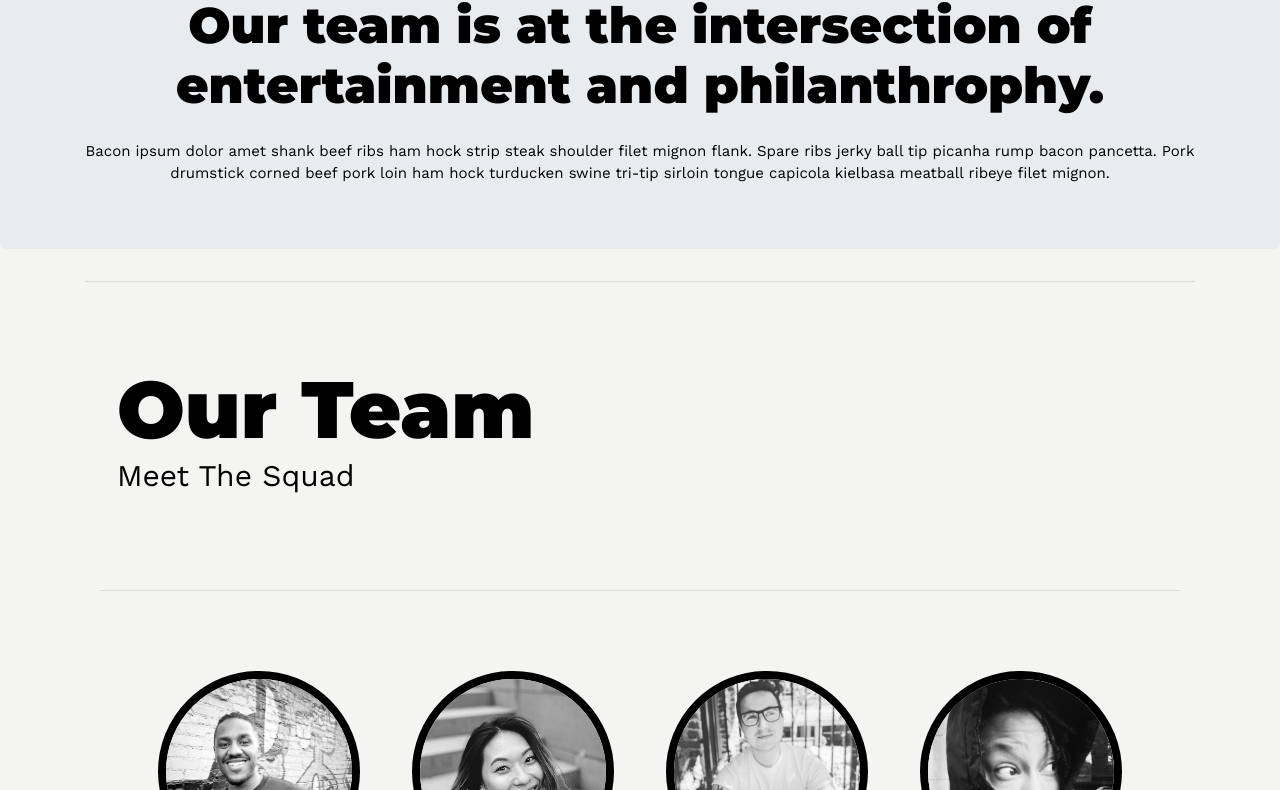
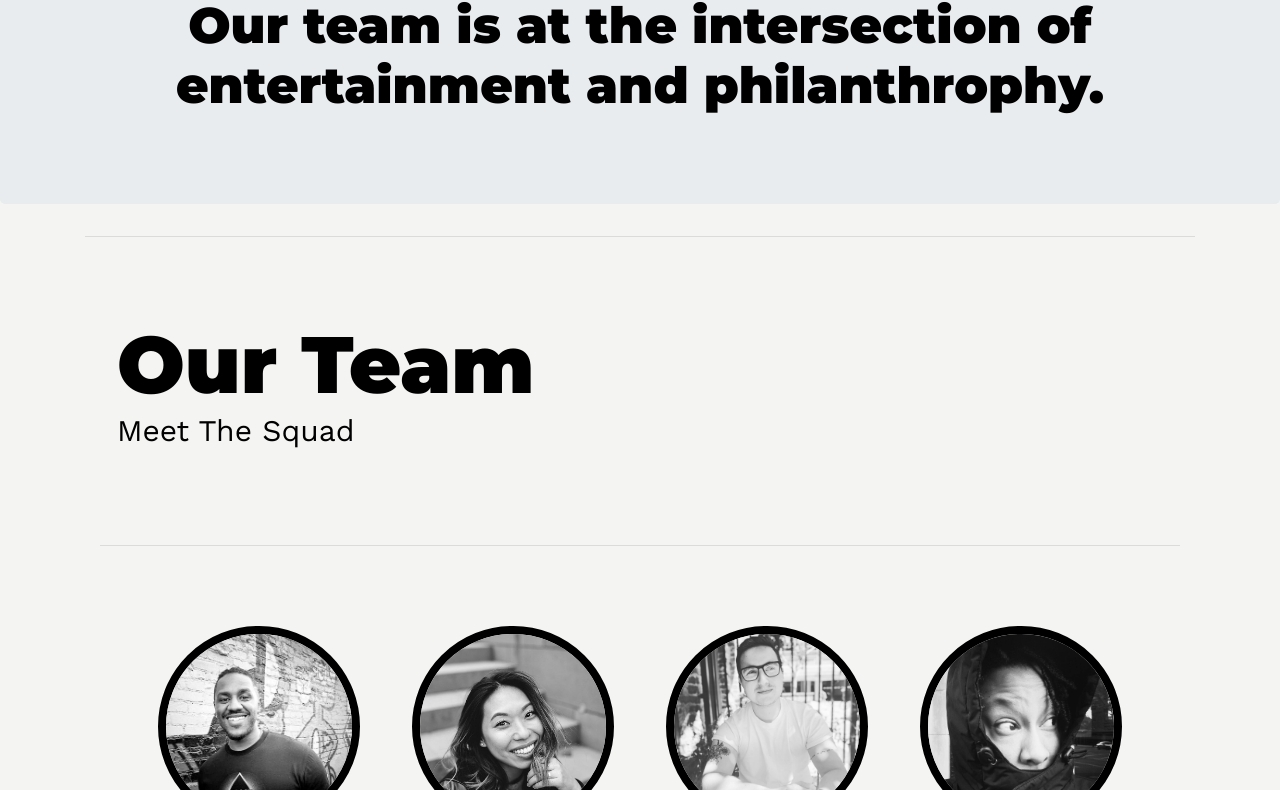
Before and after one commit to Kalamath/Project1, a website: page about.html in a window 1280 px wide. Shown: the part 1350-2140 px from the top of the page. Drawn offline with nearby package versions, Linux system fonts and the light colour scheme.

Commit message:
updating html for about

```diff
--- a/about.html
+++ b/about.html
@@ -112,12 +112,6 @@
                 <div>
                     <h1 class="wantToGive">Our team is at the intersection of entertainment and philanthrophy.</h1>
                     <br>
-                    <div class="wantToGive2">Bacon ipsum dolor amet shank beef ribs ham hock strip steak
-                        shoulder filet mignon
-                        flank. Spare ribs jerky ball tip picanha rump bacon pancetta. Pork drumstick corned beef pork
-                        loin
-                        ham hock turducken swine tri-tip sirloin tongue capicola kielbasa meatball ribeye filet mignon.
-                    </div>
                 </div>
             </div>
             <!-- <div class="col-2"></div> -->
```
